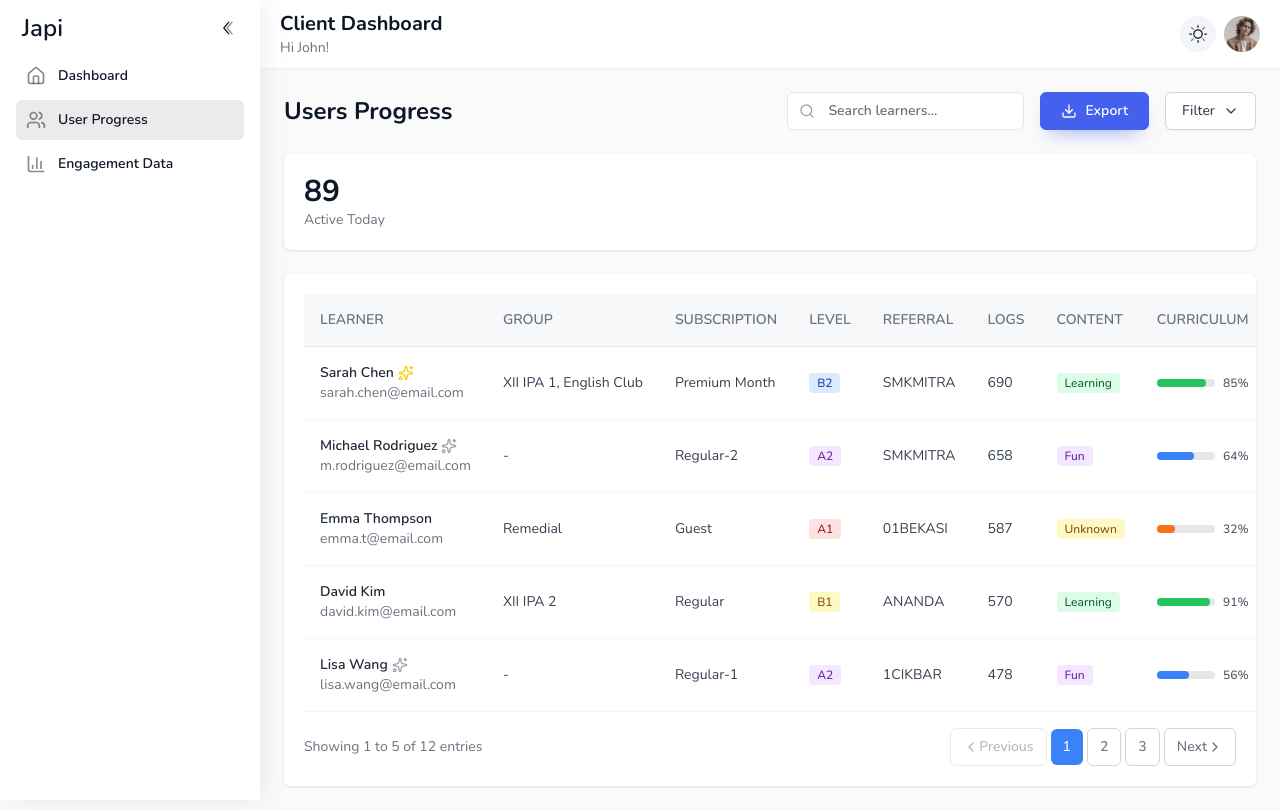
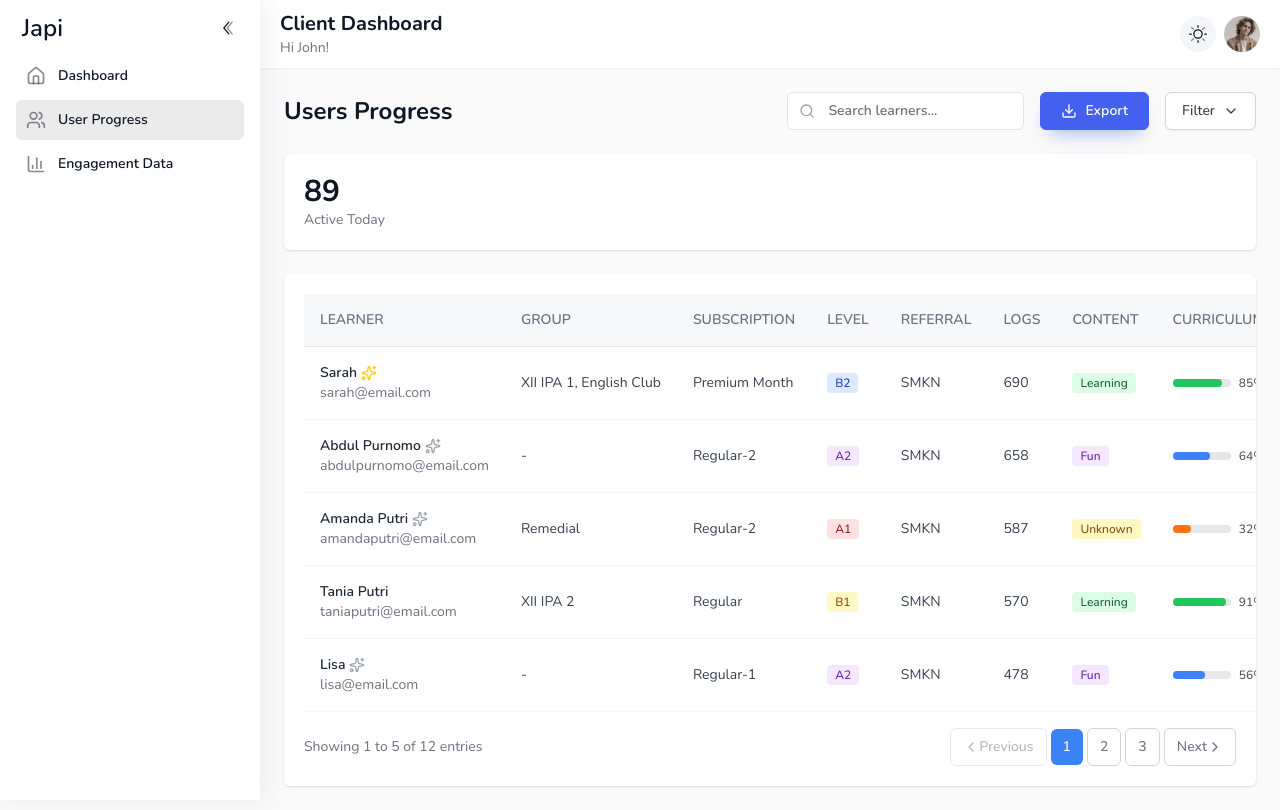
Before and after one commit to naufalrays/client-dashboard, a React (Vite) app: page /user-progress in a window 1280 px wide. Built offline with nearby package versions, Linux system fonts and the light colour scheme.

Commit message:
Change user name

```diff
--- a/src/pages/Dashboard.tsx
+++ b/src/pages/Dashboard.tsx
@@ -3,7 +3,6 @@ import "flatpickr/dist/flatpickr.css";
 
 import {
   UserCheck,
-  ChartLine,
   Clock3,
   MessagesSquare,
   CheckCircle,
@@ -11,6 +10,7 @@ import {
   BookOpen,
   MessageSquare,
   Trophy,
+  Users,
 } from "lucide-react";
 import {
   LineChart,
@@ -27,38 +27,38 @@ import { CreateGroupModal } from "../components/Filter/CreateGroupModal";
 
 const topPerformers = [
   {
-    name: "Sarah Chen",
+    name: "Sarah",
     email: "sarah@gmail.com",
     points: 100,
-    referral: "SMKMITRA",
+    referral: "SMKN",
     position: 1,
   },
   {
-    name: "Mike Johnson",
-    email: "mike@gmail.com",
+    name: "Agus Salim",
+    email: "agus.salimgmail.com",
     points: 95,
-    referral: "SMK1BEKASI",
+    referral: "SMKN",
     position: 2,
   },
   {
-    name: "Emma Wilson",
-    email: "emma@gmail.com",
+    name: "Amanda Putri",
+    email: "amandaputri@gmail.com",
     points: 90,
-    referral: "SMK2BEKASI",
+    referral: "SMKN",
     position: 3,
   },
   {
-    name: "David Brown",
-    email: "david@gmail.com",
+    name: "Asep David",
+    email: "asep.david@gmail.com",
     points: 80,
-    referral: "SMKTARUNA",
+    referral: "SMKN",
     position: 4,
   },
   {
-    name: "Lisa Garcia",
+    name: "Lisa",
     email: "lisa@gmail.com",
     points: 75,
-    referral: "SMKMITRA",
+    referral: "SMKN",
     position: 5,
   },
 ];
@@ -99,16 +99,16 @@ const activities = [
 
 const schoolGroups = [
   { id: "all", name: "Select All" },
-  { id: "smk1", name: "SMK 1" },
-  { id: "smk2", name: "SMK 2" },
-  { id: "smk3", name: "SMK 3" },
-  { id: "smk4", name: "SMK 4" },
-  { id: "smk5", name: "SMK 5" },
-  { id: "smk6", name: "SMK 6" },
-  { id: "smk7", name: "SMK 7" },
-  { id: "smk8", name: "SMK 8" },
-  { id: "smk9", name: "SMK 9" },
-  { id: "smk10", name: "SMK 10" },
+  { id: "smk1", name: "SMKN" },
+  { id: "smk2", name: "SMKN" },
+  { id: "smk3", name: "SMKN" },
+  { id: "smk4", name: "SMKN" },
+  { id: "smk5", name: "SMKN" },
+  { id: "smk6", name: "SMKN" },
+  { id: "smk7", name: "SMKN" },
+  { id: "smk8", name: "SMKN" },
+  { id: "smk9", name: "SMKN" },
+  { id: "smk10", name: "SMKN" },
 ];
 
 // Sample users data
@@ -401,10 +401,10 @@ const Dashboard = () => {
             </div>
           </div>
           <div className="flex items-center mt-1">
-            <div className="text-3xl font-bold ltr:mr-3 rtl:ml-3"> 12,345 </div>
+            <div className="text-3xl font-bold ltr:mr-3 rtl:ml-3">12,345</div>
           </div>
           <div className="flex items-center font-semibold mt-1">
-            Last Month 11,900
+            Learners active this month
           </div>
         </div>
 
@@ -412,16 +412,16 @@ const Dashboard = () => {
           <div className="flex justify-between items-start">
             <div className="flex flex-col items-start">
               <div className="p-3 bg-green-100 dark:bg-green-900 rounded-lg border border-green-200 dark:border-green-800 mb-2">
-                <ChartLine className="w-6 h-6 text-green-500" />
+                <Users className="w-6 h-6 text-green-500" />
               </div>
-              <div className="text-md font-semibold">Average Progress</div>
+              <div className="text-md font-semibold">Total Users</div>
             </div>
           </div>
           <div className="flex items-center mt-1">
-            <div className="text-3xl font-bold ltr:mr-3 rtl:ml-3"> 78.5% </div>
+            <div className="text-3xl font-bold ltr:mr-3 rtl:ml-3">1,856</div>
           </div>
           <div className="flex items-center font-semibold mt-1">
-            Course completion rate
+            Registered accounts
           </div>
         </div>
 
@@ -431,11 +431,11 @@ const Dashboard = () => {
               <div className="p-3 bg-purple-100 dark:bg-purple-900 rounded-lg border border-purple-200 dark:border-purple-800 mb-2">
                 <Clock3 className="w-6 h-6 text-purple-500" />
               </div>
-              <div className="text-md font-semibold">Total Learning Hours</div>
+              <div className="text-md font-semibold">Active Hours</div>
             </div>
           </div>
           <div className="flex items-center mt-1">
-            <div className="text-3xl font-bold ltr:mr-3 rtl:ml-3"> 5,678 </div>
+            <div className="text-3xl font-bold ltr:mr-3 rtl:ml-3">7am - 9am</div>
           </div>
           <div className="flex items-center font-semibold mt-1">
             Hours logged this month
@@ -452,7 +452,7 @@ const Dashboard = () => {
             </div>
           </div>
           <div className="flex items-center mt-1">
-            <div className="text-3xl font-bold ltr:mr-3 rtl:ml-3"> 9,876 </div>
+            <div className="text-3xl font-bold ltr:mr-3 rtl:ml-3"> 8,934 </div>
           </div>
           <div className="flex items-center font-semibold mt-1">
             Total Interactions
--- a/src/pages/EngagementData.tsx
+++ b/src/pages/EngagementData.tsx
@@ -49,18 +49,18 @@ const engagementSummary = [
 // Data untuk Top Log Users dan Top Lesson Users (tetap sama)
 const topLogUsers = [
   {
-    name: "Sarah Johnson",
+    name: "Sarah",
     email: "sarahj@email.com",
     count: 342,
   },
   {
-    name: "Mike Chen",
-    email: "mikec@email.com",
+    name: "Samuel Johnson",
+    email: "samuel.johnson@email.com",
     count: 298,
   },
   {
-    name: "Emma Davis",
-    email: "emmad@email.com",
+    name: "Tania Putri",
+    email: "tania.putri@email.com",
     count: 276,
   },
 ];
@@ -68,20 +68,20 @@ const topLogUsers = [
 const topLessonUsers = [
   {
     avatar: "https://i.pravatar.cc/300",
-    name: "Alex Rodriguez",
-    email: "alexr@email.com",
+    name: "Asep Rahmat",
+    email: "asep.rahmat@email.com",
     count: 89,
   },
   {
     avatar: "https://i.pravatar.cc/300",
-    name: "Lisa Wang",
-    email: "lisaw@email.com",
+    name: "Budi Wibowo",
+    email: "budi.wibowo@email.com",
     count: 76,
   },
   {
     avatar: "https://i.pravatar.cc/300",
-    name: "David Kim",
-    email: "davidk@email.com",
+    name: "Putri Sari",
+    email: "putri.sari@email.com",
     count: 72,
   },
 ];
@@ -221,24 +221,24 @@ const sampleUsers = [
 
 const schoolGroups = [
   { id: "all", name: "Select All" },
-  { id: "smk1", name: "SMK 1" },
-  { id: "smk2", name: "SMK 2" },
-  { id: "smk3", name: "SMK 3" },
-  { id: "smk4", name: "SMK 4" },
-  { id: "smk5", name: "SMK 5" },
-  { id: "smk6", name: "SMK 6" },
-  { id: "smk7", name: "SMK 7" },
-  { id: "smk8", name: "SMK 8" },
-  { id: "smk9", name: "SMK 9" },
-  { id: "smk10", name: "SMK 10" },
+  { id: "smk1", name: "SMKN" },
+  { id: "smk2", name: "SMKN" },
+  { id: "smk3", name: "SMKN" },
+  { id: "smk4", name: "SMKN" },
+  { id: "smk5", name: "SMKN" },
+  { id: "smk6", name: "SMKN" },
+  { id: "smk7", name: "SMKN" },
+  { id: "smk8", name: "SMKN" },
+  { id: "smk9", name: "SMKN" },
+  { id: "smk10", name: "SMKN" },
 ];
 
 // Data untuk Content Usage Distribution (tetap sama)
 const contentUsage = [
   { title: "Ask Anything", percentage: 50, color: "bg-blue-500" },
-  { title: "Open-ended queries", percentage: 100, color: "bg-green-500" },
+  // { title: "Open-ended queries", percentage: 100, color: "bg-green-500" },
   { title: "Learning Journey", percentage: 50, color: "bg-green-500" },
-  { title: "Structured lessons", percentage: 100, color: "bg-green-500" },
+  // { title: "Structured lessons", percentage: 100, color: "bg-green-500" },
 ];
 
 const EngagementData = () => {
--- a/src/pages/UserProgress.tsx
+++ b/src/pages/UserProgress.tsx
@@ -15,10 +15,10 @@ import { CreateGroupModal } from "../components/Filter/CreateGroupModal";
 const learnersData = [
   {
     id: 1,
-    name: "Sarah Chen",
-    email: "sarah.chen@email.com",
+    name: "Sarah",
+    email: "sarah@email.com",
     level: "B2",
-    referral: "SMKMITRA",
+    referral: "SMKN",
     logs: 690,
     curriculumProgress: 85,
     vocabularyProgress: 78,
@@ -30,10 +30,10 @@ const learnersData = [
   },
   {
     id: 2,
-    name: "Michael Rodriguez",
-    email: "m.rodriguez@email.com",
+    name: "Abdul Purnomo",
+    email: "abdulpurnomo@email.com",
     level: "A2",
-    referral: "SMKMITRA",
+    referral: "SMKN",
     logs: 658,
     curriculumProgress: 64,
     vocabularyProgress: 71,
@@ -45,25 +45,25 @@ const learnersData = [
   },
   {
     id: 3,
-    name: "Emma Thompson",
-    email: "emma.t@email.com",
+    name: "Amanda Putri",
+    email: "amandaputri@email.com",
     level: "A1",
-    referral: "01BEKASI",
+    referral: "SMKN",
     logs: 587,
     curriculumProgress: 32,
     vocabularyProgress: 45,
     grammarProgress: 28,
     lastActivity: "1 day ago",
     group: ["Remedial"],
-    subscription: "Guest",
+    subscription: "Regular-2",
     content: "Unknown",
   },
   {
     id: 4,
-    name: "David Kim",
-    email: "david.kim@email.com",
+    name: "Tania Putri",
+    email: "taniaputri@email.com",
     level: "B1",
-    referral: "ANANDA",
+    referral: "SMKN",
     logs: 570,
     curriculumProgress: 91,
     vocabularyProgress: 89,
@@ -75,10 +75,10 @@ const learnersData = [
   },
   {
     id: 5,
-    name: "Lisa Wang",
-    email: "lisa.wang@email.com",
+    name: "Lisa",
+    email: "lisa@email.com",
     level: "A2",
-    referral: "1CIKBAR",
+    referral: "SMKN",
     logs: 478,
     curriculumProgress: 56,
     vocabularyProgress: 68,
@@ -91,10 +91,10 @@ const learnersData = [
   // Adding more dummy data for pagination demonstration
   {
     id: 6,
-    name: "John Smith",
-    email: "john.smith@email.com",
+    name: "Marsel",
+    email: "marsel@email.com",
     level: "B1",
-    referral: "SMKMITRA",
+    referral: "SMKN",
     logs: 445,
     curriculumProgress: 72,
     vocabularyProgress: 65,
@@ -106,25 +106,25 @@ const learnersData = [
   },
   {
     id: 7,
-    name: "Anna Johnson",
-    email: "anna.johnson@email.com",
+    name: "Anna",
+    email: "anna@email.com",
     level: "A1",
-    referral: "01BEKASI",
+    referral: "SMKN",
     logs: 321,
     curriculumProgress: 25,
     vocabularyProgress: 30,
     grammarProgress: 18,
     lastActivity: "2 days ago",
     group: ["Remedial"],
-    subscription: "Guest",
+    subscription: "Regular-1",
     content: "Unknown",
   },
   {
     id: 8,
-    name: "Robert Brown",
-    email: "robert.brown@email.com",
+    name: "Adhitya Pratama",
+    email: "adhitya.pratama@email.com",
     level: "B2",
-    referral: "ANANDA",
+    referral: "SMKN",
     logs: 756,
     curriculumProgress: 88,
     vocabularyProgress: 92,
@@ -136,10 +136,10 @@ const learnersData = [
   },
   {
     id: 9,
-    name: "Maria Garcia",
-    email: "maria.garcia@email.com",
+    name: "Putri",
+    email: "putri@email.com",
     level: "A2",
-    referral: "1CIKBAR",
+    referral: "SMKN",
     logs: 512,
     curriculumProgress: 58,
     vocabularyProgress: 63,
@@ -151,10 +151,10 @@ const learnersData = [
   },
   {
     id: 10,
-    name: "James Wilson",
-    email: "james.wilson@email.com",
+    name: "Asep Sunandar",
+    email: "asep.sunandar@email.com",
     level: "B1",
-    referral: "SMKMITRA",
+    referral: "SMKN",
     logs: 634,
     curriculumProgress: 75,
     vocabularyProgress: 82,
@@ -166,25 +166,25 @@ const learnersData = [
   },
   {
     id: 11,
-    name: "Linda Davis",
-    email: "linda.davis@email.com",
+    name: "Agus Salim",
+    email: "agus.salim@email.com",
     level: "A1",
-    referral: "01BEKASI",
+    referral: "SMKN",
     logs: 289,
     curriculumProgress: 15,
     vocabularyProgress: 22,
     grammarProgress: 12,
     lastActivity: "1 day ago",
     group: ["Remedial"],
-    subscription: "Guest",
+    subscription: "Regular-2",
     content: "Unknown",
   },
   {
     id: 12,
-    name: "William Martinez",
-    email: "william.martinez@email.com",
+    name: "Tommy",
+    email: "tommy@email.com",
     level: "B2",
-    referral: "ANANDA",
+    referral: "SMKN",
     logs: 823,
     curriculumProgress: 95,
     vocabularyProgress: 88,
@@ -200,105 +200,105 @@ const learnersData = [
 const sampleUsers = [
   {
     id: 1,
-    name: "John Doe",
-    email: "john.doe@example.com",
+    name: "Putri Sari",
+    email: "putri.sari@example.com",
     level: "A1",
     referral: "REF001",
   },
   {
     id: 2,
-    name: "Jane Smith",
-    email: "jane.smith@example.com",
+    name: "Agus Salim",
+    email: "agus.salim@example.com",
     level: "A2",
     referral: "REF002",
   },
   {
     id: 3,
-    name: "Bob Johnson",
-    email: "bob.johnson@example.com",
+    name: "Amanda Grace",
+    email: "amanda.grace@example.com",
     level: "B1",
     referral: "REF003",
   },
   {
     id: 4,
-    name: "Alice Brown",
-    email: "alice.brown@example.com",
+    name: "Brian Hanif",
+    email: "brian.hanif@example.com",
     level: "B2",
     referral: "REF004",
   },
   {
     id: 5,
-    name: "Charlie Wilson",
-    email: "charlie.wilson@example.com",
+    name: "Asep Rizky",
+    email: "asep.rizky@example.com",
     level: "C1",
     referral: "REF005",
   },
   {
     id: 6,
-    name: "Diana Davis",
-    email: "diana.davis@example.com",
+    name: "Ahmad Firdaus",
+    email: "ahmad.firdaus@example.com",
     level: "A1",
     referral: "REF006",
   },
   {
     id: 7,
-    name: "Eva Miller",
-    email: "eva.miller@example.com",
+    name: "Budi Supriyanto",
+    email: "budi.supriyanto@example.com",
     level: "A2",
     referral: "REF007",
   },
   {
     id: 8,
-    name: "Frank Garcia",
-    email: "frank.garcia@example.com",
+    name: "Larasati",
+    email: "larasati@example.com",
     level: "B1",
     referral: "REF008",
   },
   {
     id: 9,
-    name: "Grace Lee",
-    email: "grace.lee@example.com",
+    name: "Hendra Pratama",
+    email: "hendra.pratama@example.com",
     level: "B2",
     referral: "REF009",
   },
   {
     id: 10,
-    name: "Henry Martinez",
-    email: "henry.martinez@example.com",
+    name: "Johan Henry",
+    email: "johan.henry@example.com",
     level: "C1",
     referral: "REF010",
   },
   {
     id: 11,
-    name: "Ivy Thompson",
-    email: "ivy.thompson@example.com",
+    name: "Jorgy amat",
+    email: "jorgy.amat@example.com",
     level: "A1",
     referral: "REF011",
   },
   {
     id: 12,
-    name: "Jack Anderson",
-    email: "jack.anderson@example.com",
+    name: "Gilang Sulistio",
+    email: "gilang.sulistio@example.com",
     level: "A2",
     referral: "REF012",
   },
   {
     id: 13,
-    name: "Kelly White",
-    email: "kelly.white@example.com",
+    name: "Salsabila Putri",
+    email: "salsabila.putri@example.com",
     level: "B1",
     referral: "REF013",
   },
   {
     id: 14,
-    name: "Leo Rodriguez",
+    name: "James Leo Rodriguez",
     email: "leo.rodriguez@example.com",
     level: "B2",
     referral: "REF014",
   },
   {
     id: 15,
-    name: "Maya Patel",
+    name: "Maya Elizabeth Patel",
     email: "maya.patel@example.com",
     level: "C1",
     referral: "REF015",
@@ -307,16 +307,16 @@ const sampleUsers = [
 
 const schoolGroups = [
   { id: "all", name: "Select All" },
-  { id: "smk1", name: "SMK 1" },
-  { id: "smk2", name: "SMK 2" },
-  { id: "smk3", name: "SMK 3" },
-  { id: "smk4", name: "SMK 4" },
-  { id: "smk5", name: "SMK 5" },
-  { id: "smk6", name: "SMK 6" },
-  { id: "smk7", name: "SMK 7" },
-  { id: "smk8", name: "SMK 8" },
-  { id: "smk9", name: "SMK 9" },
-  { id: "smk10", name: "SMK 10" },
+  { id: "smk1", name: "SMKN" },
+  { id: "smk2", name: "SMKN" },
+  { id: "smk3", name: "SMKN" },
+  { id: "smk4", name: "SMKN" },
+  { id: "smk5", name: "SMKN" },
+  { id: "smk6", name: "SMKN" },
+  { id: "smk7", name: "SMKN" },
+  { id: "smk8", name: "SMKN" },
+  { id: "smk9", name: "SMKN" },
+  { id: "smk10", name: "SMKN" },
 ];
 
 const UserProgress = () => {
```
